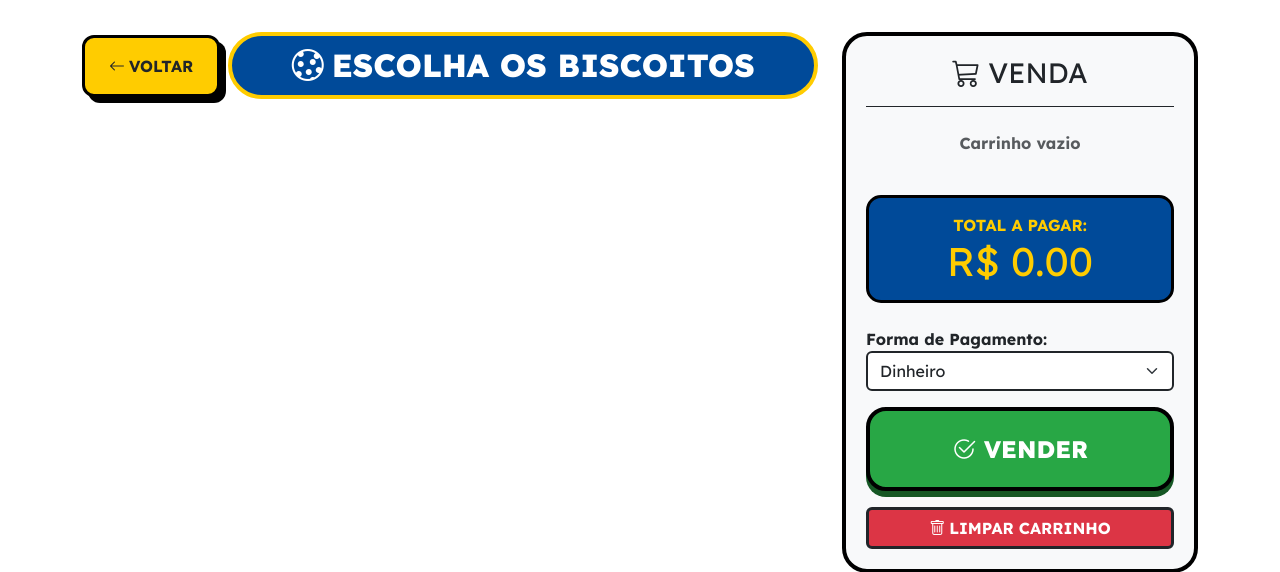
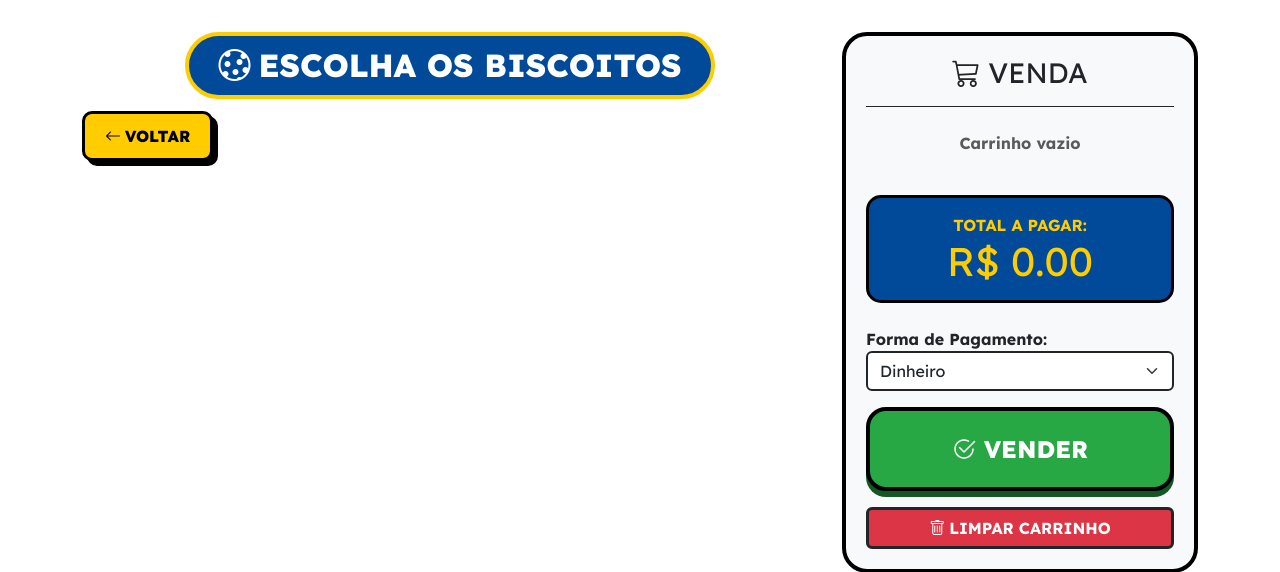
Before and after one commit to mateus-castro-araujo-dev/prodman, a Django app: page /venda/ in a window 1280 px wide. Shown: the part 69-641 px from the top of the page. Run offline with Django 5.2, Linux system fonts and the light colour scheme; the visitor is signed in with stand-in values (Sample User, id 1); data that the repository does not hold is empty.

Commit message:
Fix header: titulo centralizado + voltar abaixo igual insumos

```diff
--- a/core/templates/venda.html
+++ b/core/templates/venda.html
@@ -4,6 +4,13 @@
 {% block content %}
 
 <style>
+    .titulo-pagina { text-align: center; margin-bottom: 12px; }
+    .btn-voltar-linha { margin-bottom: 1.5rem; }
+    .btn-voltar-linha a {
+        background-color: #ffcc00; display: inline-block; font-weight: 800;
+        padding: 10px 20px; border-radius: 10px; text-decoration: none;
+        color: #000; border: 3px solid #000; box-shadow: 5px 5px 0px #000; font-size: 1rem;
+    }
     .emoji-produto {
         font-size: 5rem;
         line-height: 1;
@@ -81,12 +88,11 @@
 
 <div class="row g-4">
     <div class="col-md-8">
-        <div class="d-flex align-items-center justify-content-between mb-4 flex-wrap gap-2">
-            <a href="{% url 'home' %}" style="background-color:#ffcc00;box-shadow:6px 6px 0px #000;border:3px solid #000;border-radius:12px;" class="btn fw-bold p-3 px-4">
-                <i class="bi bi-arrow-left me-1"></i>VOLTAR
-            </a>
-            <h2 class="page-title m-0 text-center flex-grow-1"><i class="bi bi-cookie me-2"></i>Escolha os Biscoitos</h2>
-            <div style="width:110px;"></div>
+        <div class="titulo-pagina">
+            <h2 class="page-title m-0"><i class="bi bi-cookie me-2"></i>Escolha os Biscoitos</h2>
+        </div>
+        <div class="btn-voltar-linha">
+            <a href="{% url 'home' %}"><i class="bi bi-arrow-left me-1"></i>VOLTAR</a>
         </div>
 
         <div class="row g-3">
```
Also changed, not shown: core/templates/producao.html (+14 -6 lines), core/templates/receitas.html (+12 -6 lines).
